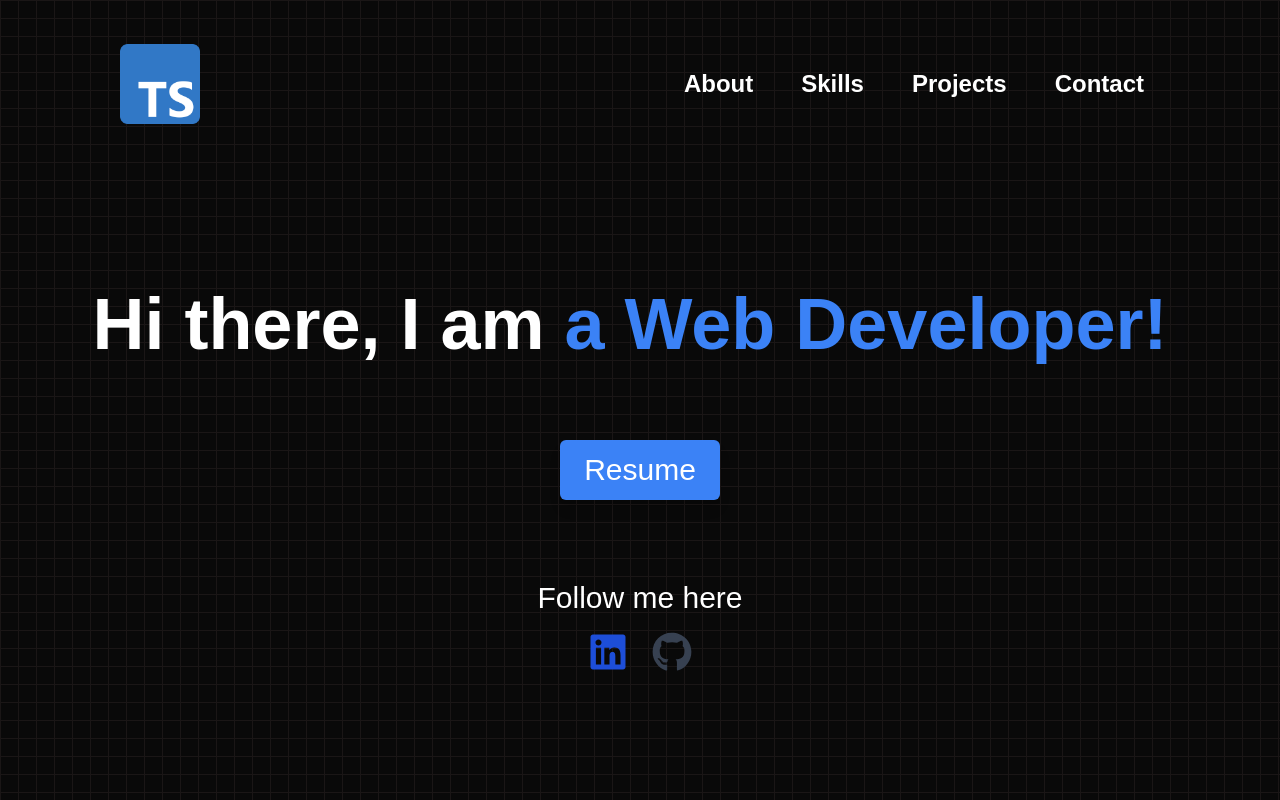
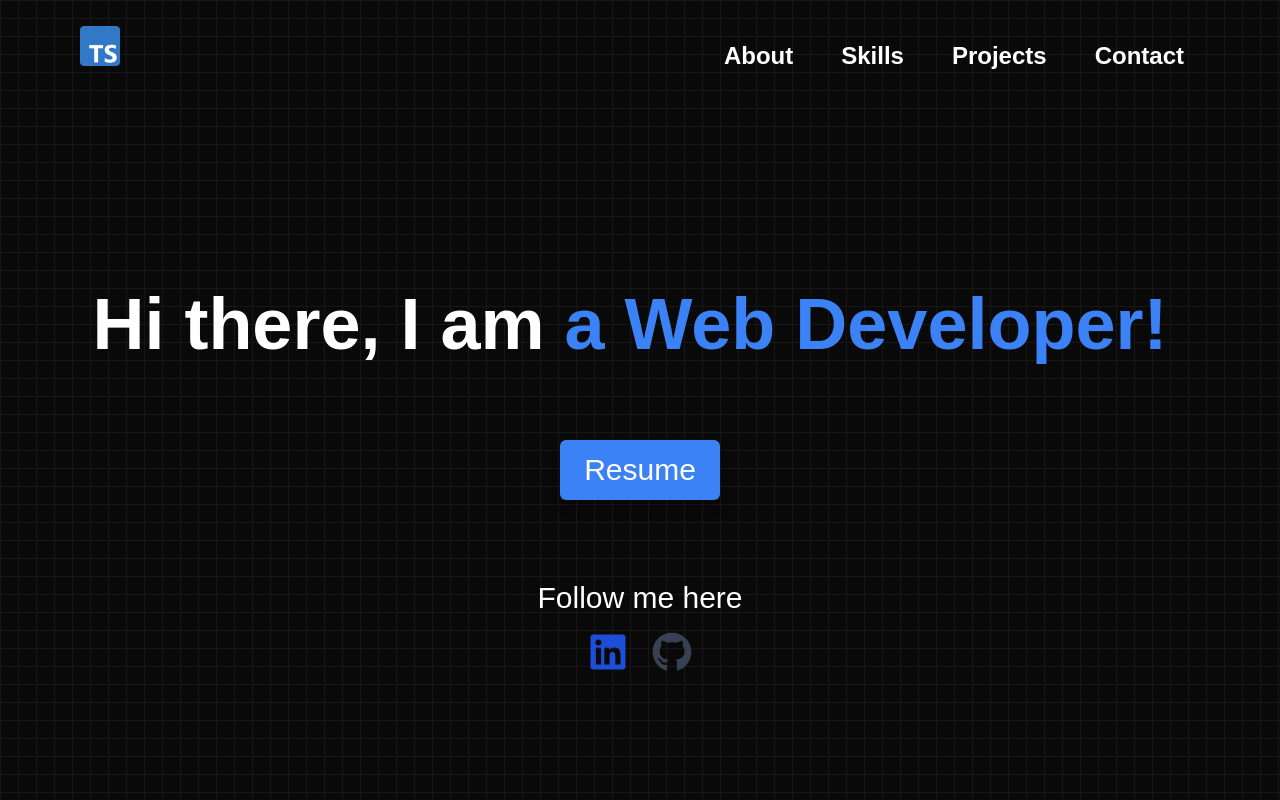
Before and after one commit to AdityaSethi02/Portfolio, a Next.js app: page / in a window 1280 px wide. Shown: the top 800 px of the page. Built offline with nearby package versions, Linux system fonts and the light colour scheme.

Commit message:
navbar fixes

```diff
--- a/app/layout.tsx
+++ b/app/layout.tsx
@@ -32,10 +32,10 @@ export default function RootLayout({
   return (
     <html lang="en">
       <body className={`${geistSans.variable} ${geistMono.variable} antialiased`}>
-        <div className={`flex justify-between items-center w-full fixed top-0 p-10 ${styles.myDiv}`}>
+        <div className={`flex justify-between items-center w-full fixed top-0 ${styles.myDiv}`}>
           <div className="text-2xl font-bold text-white pl-20">
             <a href="#">
-              <img src="/skills/typescript.png" className="w-20 h-20" />
+              <img src="/skills/typescript.png" className="w-10 h-10" />
             </a>
           </div>
 
--- a/app/styles.module.css
+++ b/app/styles.module.css
@@ -1,6 +1,6 @@
 /* styles.module.css */
 .myDiv {
-    background-color: var(--background);
+    background-color:   var(--background);
     background-image:
       linear-gradient(to right, var(--grid-line-color) 1px, transparent 1px),
       linear-gradient(to bottom, var(--grid-line-color) 1px, transparent 1px);
--- a/components/ui/menubar.tsx
+++ b/components/ui/menubar.tsx
@@ -22,7 +22,7 @@ const Menubar = React.forwardRef<
 >(({ className, ...props }, ref) => (
   <MenubarPrimitive.Root
     ref={ref}
-    className={cn("flex h-15 items-center space-x-1 p-5 pr-20", className)}
+    className={cn("flex h-15 items-center space-x-1 pt-8 pb-3 pr-20", className)}
     {...props}
   />
 ));
```
